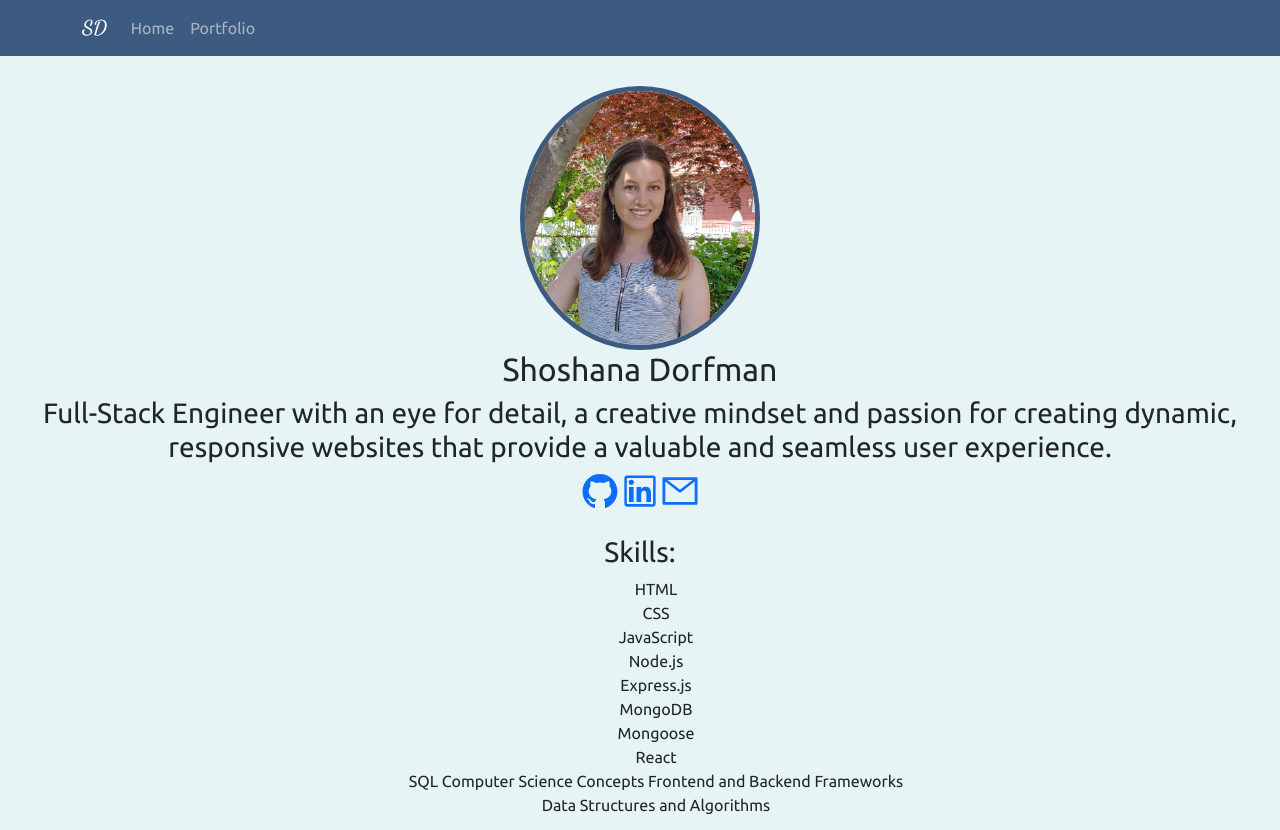
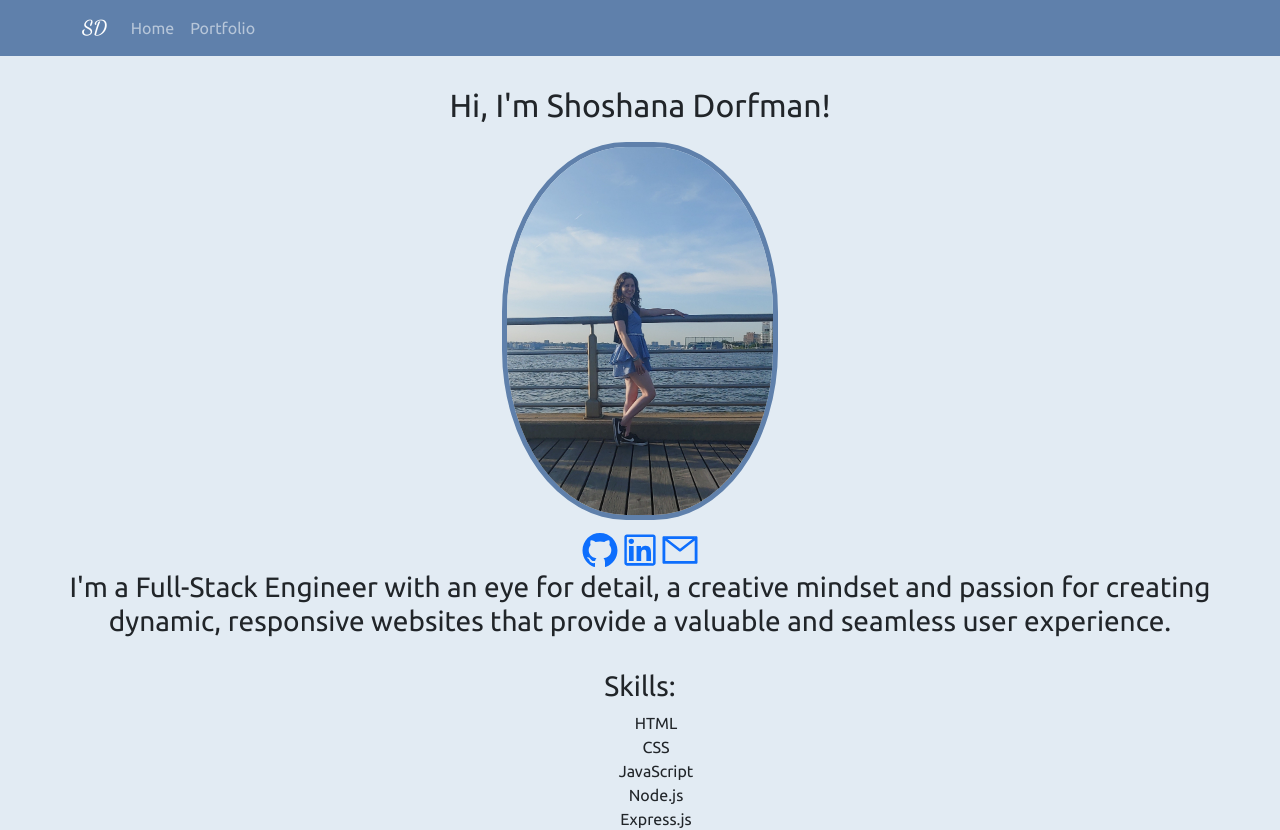
Before and after one commit to S-Dorfman/Portfolio, a React (Create React App) app: page / in a window 1280 px wide. Shown: the top 830 px of the page. Built offline with nearby package versions, Linux system fonts and the light colour scheme.

Commit message:
profile pic and style

```diff
--- a/src/App.css
+++ b/src/App.css
@@ -4,7 +4,7 @@
 body {
   padding: 0;
   margin: 0;
-  background-color: #e6f4f5 !important;
+  background-color: #E2EBF3 !important;
 }
 
 /* App.js */
@@ -33,10 +33,12 @@ li {
 
 /* profile image */
 img {
-  border: 5px solid #3d5a80;
-   border-radius: 50%;
-   width: 20%;
+  border: 5px solid #5f80ab;
+   border-radius: 45%;
+   width: 23%;
    height: auto;
+   margin-top: 10px;
+   margin-bottom: 10px;
   }
 
 
--- a/src/components/Navbar.js
+++ b/src/components/Navbar.js
@@ -5,7 +5,7 @@ import { Container, Nav, Navbar, } from 'react-bootstrap';
 function NavBar() {
   return (
     <>
-<Navbar style={{backgroundColor: "#3d5a80", marginBottom: "30px"}}  variant="dark">
+<Navbar style={{backgroundColor: "#5f80ab", marginBottom: "30px"}}  variant="dark">
         <Container>
           <Navbar.Brand style={{fontFamily: "Dancing Script"}} as={Link} to="/">SD</Navbar.Brand>
           <Nav className="me-auto">
--- a/src/components/Quoteapi.js
+++ b/src/components/Quoteapi.js
@@ -8,7 +8,7 @@ function Quoteapi({data}) {
     <h4>{data.sentence}</h4>
     <h5>{data.character.name}</h5>
     {/* <h5>{data.character.house.name}</h5> */}
-    <p>-randomly generated from Game of Thrones API</p>
+    <p>- randomly generated from Game of Thrones API</p>
     </>
   )
 }
--- a/src/data/data.js
+++ b/src/data/data.js
@@ -1,15 +1,15 @@
 export const projectArr = [
+    {
+    img: "https://images.unsplash.com/photo-1629760946220-5693ee4c46ac?ixlib=rb-4.0.3&ixid=MnwxMjA3fDB8MHxzZWFyY2h8NHx8Ym9hcmQlMjBnYW1lfGVufDB8fDB8fA%3D%3D&auto=format&fit=crop&w=800&q=60",
+     title: "Memory Game",
+     text: "Memory game built with HTML, CSS and Vanilla Javascript",
+     url: "https://s-dorfman.github.io/memory-game/"
+    },
     {
         img: "https://images.unsplash.com/photo-1591291621164-2c6367723315?ixlib=rb-4.0.3&ixid=M3wxMjA3fDB8MHxwaG90by1wYWdlfHx8fGVufDB8fHx8fA%3D%3D&auto=format&fit=crop&w=2942&q=80",
         title: "Workout Tracker",
         text: "Workout Tracker built with the MERN Stack",
         url: "https://github.com/S-Dorfman/workout-tracker-v2"
-    },
-    {
-    img: "https://images.unsplash.com/photo-1629760946220-5693ee4c46ac?ixlib=rb-4.0.3&ixid=MnwxMjA3fDB8MHxzZWFyY2h8NHx8Ym9hcmQlMjBnYW1lfGVufDB8fDB8fA%3D%3D&auto=format&fit=crop&w=800&q=60",
-     title: "Memory Game",
-     text: "Memory game built with HTML, CSS and Vanilla Javascript",
-     url: "https://s-dorfman.github.io/memory-game/"
     },
     {
         img: "https://images.unsplash.com/photo-1623476408624-721c9185d569?ixlib=rb-4.0.3&ixid=MnwxMjA3fDB8MHxzZWFyY2h8Nnx8c3RhciUyMHdhcnN8ZW58MHx8MHx8&auto=format&fit=crop&w=900&q=60",
@@ -23,10 +23,10 @@ export const projectArr = [
         text: "Movie Search App built with React",
         url: "https://github.com/S-Dorfman/moviesapp"
     },
-    {
-        img: "https://encrypted-tbn0.gstatic.com/images?q=tbn:ANd9GcT5ixr_SGX0VP2lNdSui6YMEYdycT2x5VjNDA&usqp=CAU",
-        title: "Pokemon API",
-        text: "Pokemon API built with React",
-        url: "https://github.com/S-Dorfman/PokemonApp"
-    }
+    // {
+    //     img: "https://encrypted-tbn0.gstatic.com/images?q=tbn:ANd9GcT5ixr_SGX0VP2lNdSui6YMEYdycT2x5VjNDA&usqp=CAU",
+    //     title: "Pokemon API",
+    //     text: "Pokemon API built with React",
+    //     url: "https://github.com/S-Dorfman/PokemonApp"
+    // }
 ]
--- a/src/pages/Home.js
+++ b/src/pages/Home.js
@@ -1,7 +1,7 @@
 // import { Button } from "react-bootstrap";
 // import Portfolio from "./Portfolio";
 import '../App.css';
-import photo from '../images/photo.jpg'
+import pier from '../images/pier.jpg'
 import { AiOutlineGithub, AiOutlineLinkedin, AiOutlineMail } from 'react-icons/ai';
 
 
@@ -9,18 +9,19 @@ function Home() {
   return (
     <div className="home-page">
     <div className="">
-    <img src={photo} alt="Shoshana"></img>
-    <h2>Shoshana Dorfman</h2>
+    <h2>Hi, I'm Shoshana Dorfman!</h2>
+    <img className="prof-img" src={pier} alt="At Pier"></img>
     <div className='home-icons'>
-    <h3>Full-Stack Engineer with an  eye for detail, a creative mindset and
+    <a href="https://github.com/S-Dorfman"><AiOutlineGithub size='2.5rem' /></a>
+      <a href="https://www.linkedin.com/in/shoshana-dorfman-859b161a2/"><AiOutlineLinkedin size='2.5rem'/></a>
+      <a href="mailto:sdorfman.tech@gmail.com"><AiOutlineMail size='2.5rem'/></a>
+    </div>
+    <h3>I'm a Full-Stack Engineer with an  eye for detail, a creative mindset and
       passion for creating dynamic, responsive websites
       that provide a valuable and seamless user experience.</h3>
     </div>
 
-    <a href="https://github.com/S-Dorfman"><AiOutlineGithub size='2.5rem' /></a>
-      <a href="https://www.linkedin.com/in/shoshana-dorfman-859b161a2/"><AiOutlineLinkedin size='2.5rem'/></a>
-      <a href="mailto:sdorfman.tech@gmail.com"><AiOutlineMail size='2.5rem'/></a>
-    </div>
+
 
     <br />
 
```
